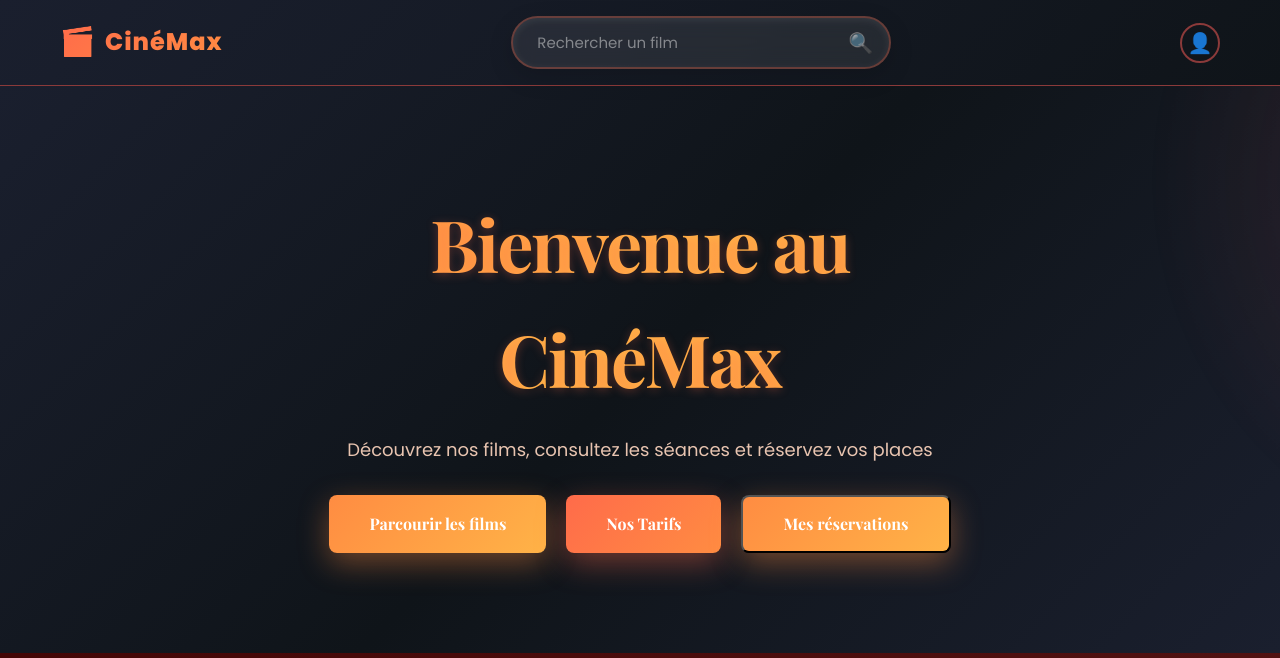
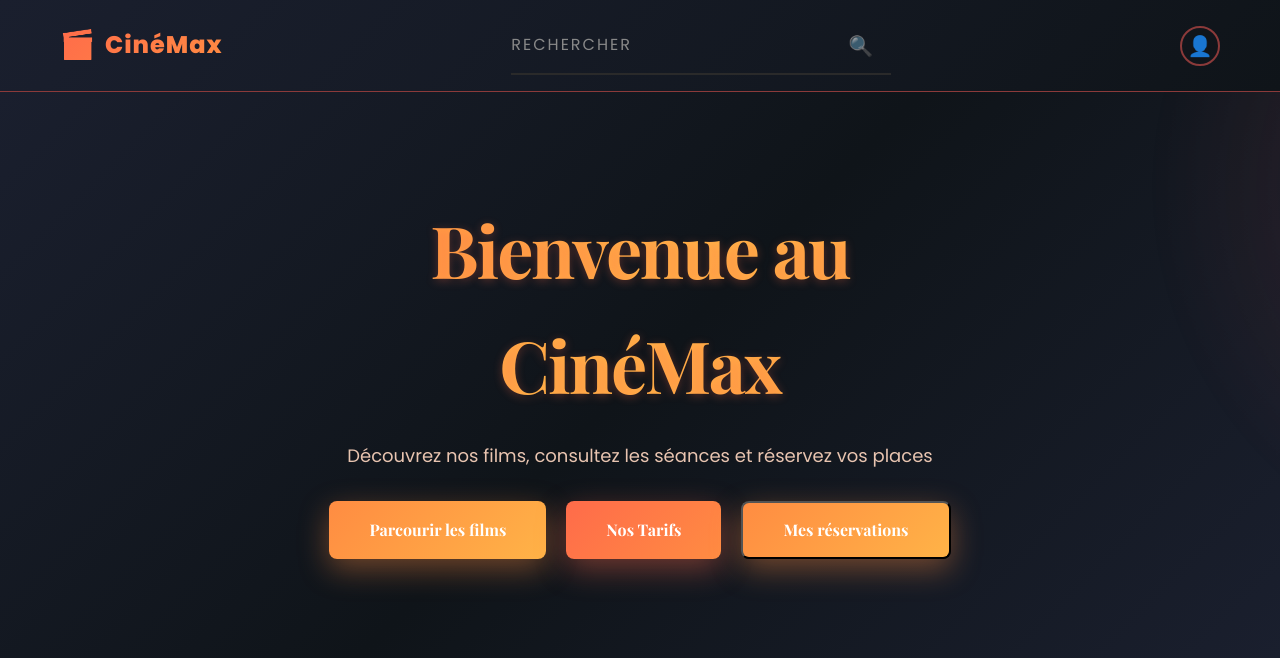
Before and after one commit to Synthia0401/informatique, a Flask app: page / in a window 1280 px wide. Shown: the top 658 px of the page. Run offline with Flask 3, Linux system fonts and the light colour scheme.

Commit message:
Redesign search bar with minimalist aesthetic
- Change search bar to minimalist style with underline
- Placeholder text: "RECHERCHER" in uppercase
- Remove rounded borders and gradient background
- Use clean line border instead
- Adjust padding and spacing for cleaner look

🤖 Generated with [Claude Code](https://claude.com/claude-code)

Co-Authored-By: Claude <noreply@anthropic.com>

```diff
--- a/frontend/static/style.css
+++ b/frontend/static/style.css
@@ -93,35 +93,32 @@ body {
 
 .search-input {
     width: 100%;
-    padding: 13px 50px 13px 24px;
-    border: 2px solid rgba(255, 107, 74, 0.3);
-    border-radius: 50px;
-    background: rgba(255, 255, 255, 0.08);
-    backdrop-filter: blur(12px);
+    padding: 16px 50px 16px 0;
+    border: none;
+    border-bottom: 2px solid #2a2a2a;
+    border-radius: 0;
+    background: transparent;
     color: var(--text-primary);
     font-family: 'Poppins', sans-serif;
-    font-size: 15px;
+    font-size: 16px;
     font-weight: 500;
-    transition: all 0.4s cubic-bezier(0.34, 1.56, 0.64, 1);
-    box-shadow: 0 8px 25px rgba(0, 0, 0, 0.15), inset 0 2px 8px rgba(255, 255, 255, 0.08);
+    letter-spacing: 2px;
+    transition: all 0.3s ease;
 }
 
 .search-input::placeholder {
-    color: rgba(248, 248, 248, 0.45);
-    font-weight: 400;
+    color: #888888;
+    font-weight: 500;
+    letter-spacing: 2px;
 }
 
 .search-input:hover {
-    border-color: rgba(255, 107, 74, 0.5);
-    background: rgba(255, 255, 255, 0.12);
-    box-shadow: 0 12px 35px rgba(255, 107, 74, 0.12), inset 0 2px 8px rgba(255, 255, 255, 0.12);
+    border-bottom-color: #3a3a3a;
 }
 
 .search-input:focus {
     outline: none;
-    border-color: var(--primary-color);
-    background: rgba(255, 255, 255, 0.15);
-    box-shadow: 0 15px 40px rgba(255, 107, 74, 0.2), inset 0 2px 8px rgba(255, 255, 255, 0.15), 0 0 0 4px rgba(255, 107, 74, 0.08);
+    border-bottom-color: #1a1a1a;
 }
 
 .search-icon {
--- a/frontend/templates/index.html
+++ b/frontend/templates/index.html
@@ -18,7 +18,7 @@
                 <span class="brand-text">CinéMax</span>
             </div>
             <div class="nav-search">
-                <input type="text" id="search" placeholder="Rechercher un film" class="search-input" autocomplete="off">
+                <input type="text" id="search" placeholder="RECHERCHER" class="search-input" autocomplete="off">
                 <span class="search-icon">🔍</span>
                 <div id="search-suggestions" class="search-suggestions hidden"></div>
             </div>
```
